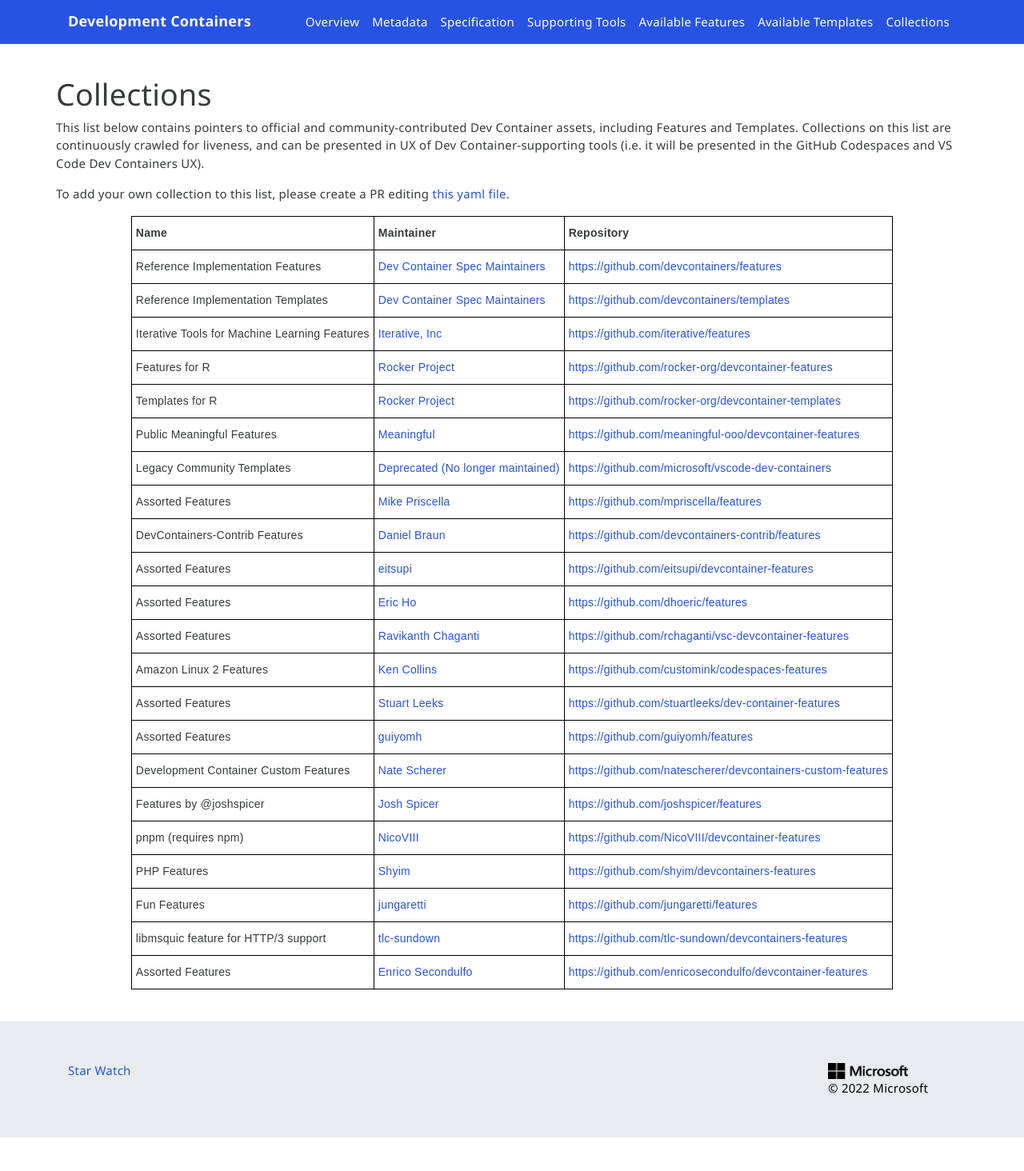
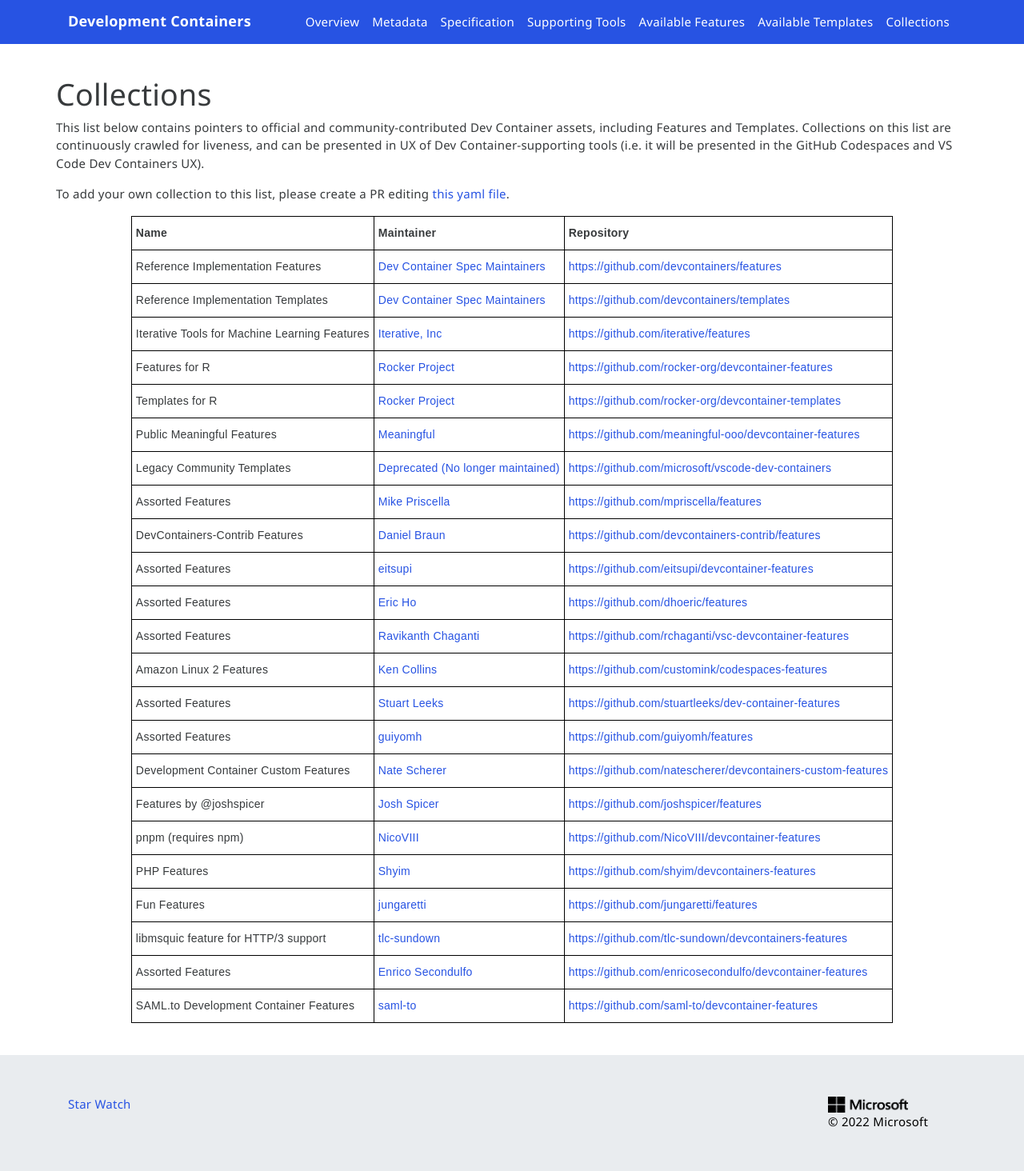
Before and after one commit to devcontainers/devcontainers.github.io, a Jekyll site: the page built from collections.html, in a window 1280 px wide. Shown: the whole page at 80% size. Built offline with Jekyll 4.4.1, drawn with Linux system fonts in a browser that asks for light colours; nearby versions of some CDN libraries; comment, search, counter and statistics services are not loaded; before the commit the page ends 1422 px from its top, so only the background shows below that.

Commit message:
add saml-to/devcontainer-features

```diff
--- a/_data/collection-index.yml
+++ b/_data/collection-index.yml
@@ -108,3 +108,8 @@
   contact: https://github.com/enricosecondulfo/devcontainer-features/issues
   repository: https://github.com/enricosecondulfo/devcontainer-features
   ociReference: ghcr.io/enricosecondulfo/devcontainer-features
+- name: SAML.to Development Container Features
+  maintainer: saml-to
+  contact: https://github.com/saml-to/devcontainer-features/issues
+  repository: https://github.com/saml-to/devcontainer-features
+  ociReference: ghcr.io/saml-to/devcontainer-features
```
